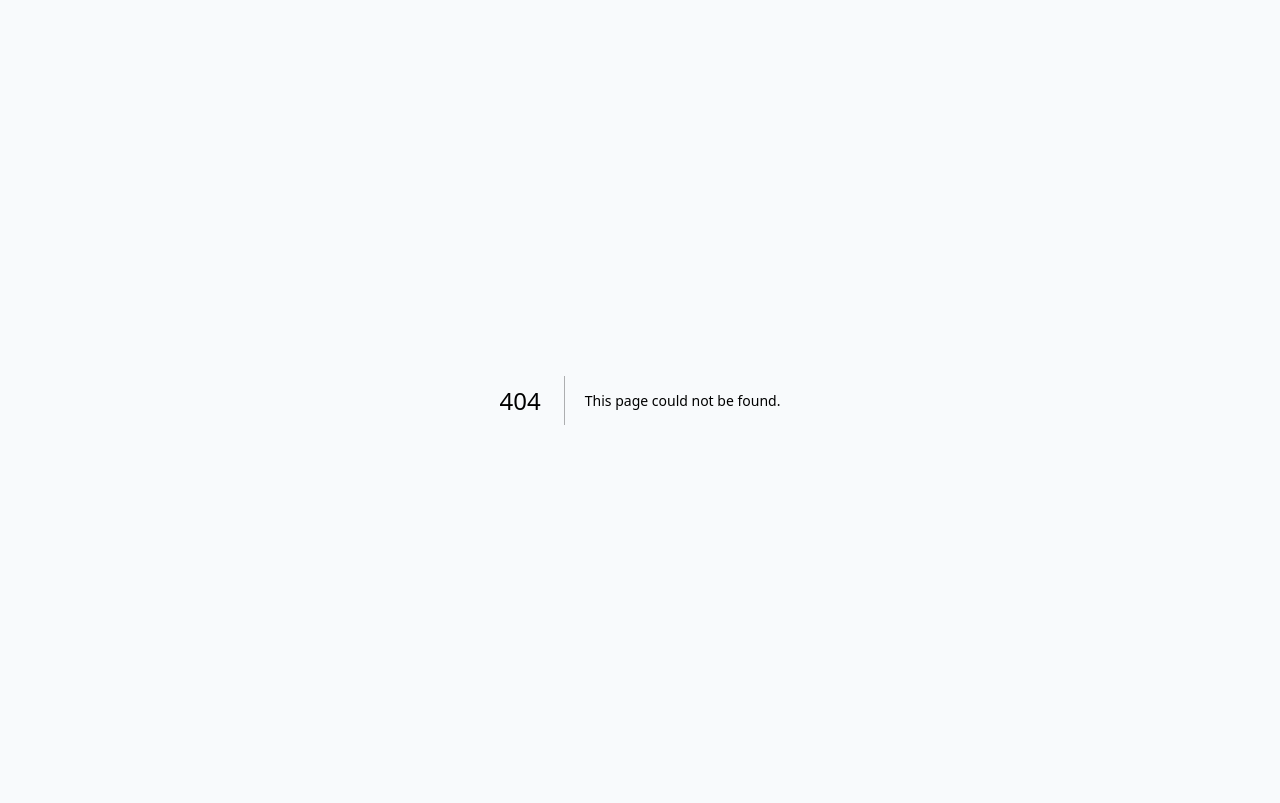
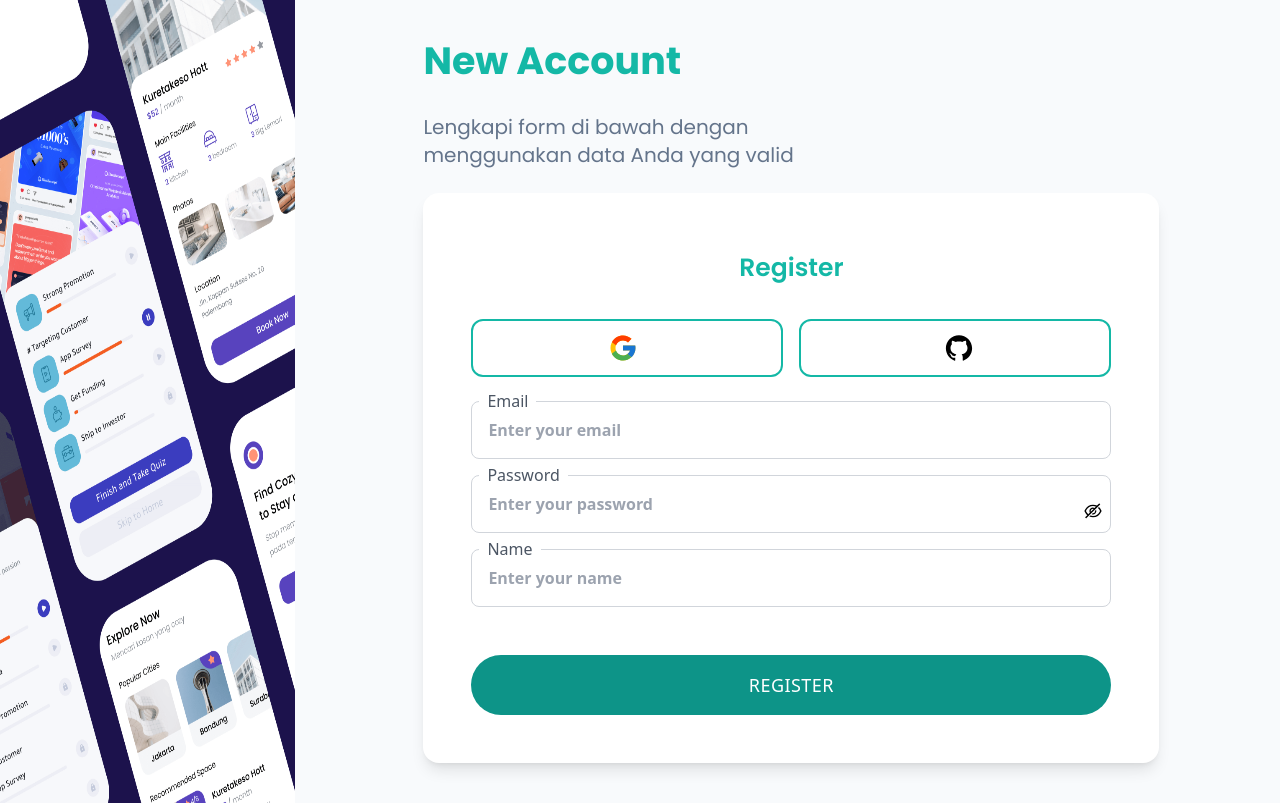
Before and after one commit to Meyzan16/elearning-ts-client, a Next.js app: page /register in a window 1280 px wide. Before the commit this address had no page. Built offline with nearby package versions, Linux system fonts and the light colour scheme.

Commit message:
changer page register and login

```diff
--- a/app/homepage/Header.tsx
+++ b/app/homepage/Header.tsx
@@ -3,19 +3,16 @@ import Link from "next/link";
 import React, { FC, useContext, useState } from "react";
 import NavItems from "../../components/UI/NavItems/NavItems";
 import { HiOutlineMenuAlt3, HiOutlineUserCircle } from "react-icons/hi";
-import CustomModal from "../../components/Modal/CustomModal";
+import ModalLogin from "../../components/Modal/CustomModalLogin";
 import Login from  "../../components/Auth/Login";
-import Register from "../../components/Auth/Register";
 
 import { GlobalContext } from "@/context";
 
 type Props = {
   activeItem: number;
-  route: string;
-  setRoute: (route: string) => void;
 };
 
-const Header: FC<Props> = ({ activeItem, route,  setRoute }) => {
+const Header: FC<Props> = ({ activeItem }) => {
   const [active, setActive] = useState(false);
   const [openSidebar, setOpenSidebar] = useState(false);
   const {
@@ -80,9 +77,9 @@ const Header: FC<Props> = ({ activeItem, route,  setRoute }) => {
             </div>
 
             <div className="hidden xl:flex  items-center gap-4">
-              <div onClick={() =>  setComponentAuth({showModal:true , route:"Register"})} className="cursor-pointer text-white rounded-full py-2 px-6 text-center bg-slate-500  hover:bg-primary hover:transition duration-200 ease-in font-Poppins font-[600]">
+              <Link href="/register" className="cursor-pointer text-white rounded-full py-2 px-6 text-center bg-slate-500  hover:bg-primary hover:transition duration-200 ease-in font-Poppins font-[600]">
                 Sign Up
-              </div>
+              </Link>
               <div onClick={() =>  setComponentAuth({showModal:true , route:"Login"})} className="cursor-pointer text-white rounded-full py-2 px-6 text-center bg-slate-500  hover:bg-primary hover:transition duration-200 ease-in font-Poppins  font-[600]">
                 Sign In
               </div>
@@ -119,7 +116,7 @@ const Header: FC<Props> = ({ activeItem, route,  setRoute }) => {
             <>
             {
               componentAuth.showModal && (
-                <CustomModal
+                <ModalLogin
                 open={componentAuth.showModal}
                 setOpen={componentAuth.showModal}
                 setRoute={componentAuth.route}
@@ -132,25 +129,6 @@ const Header: FC<Props> = ({ activeItem, route,  setRoute }) => {
           )
       }
 
-      {
-        componentAuth.route === "Register" && (
-          <>
-          {
-            componentAuth.showModal && (
-              <CustomModal
-              open={componentAuth.showModal}
-              setOpen={componentAuth.showModal}
-              setRoute={componentAuth.route}
-              activeItem={activeItem}
-              component={Register}
-              />
-              )
-          }
-        </>
-        )
-      }
-
-
     </div>
   );
 };
--- a/app/page.tsx
+++ b/app/page.tsx
@@ -88,7 +88,7 @@ const Page: FC<Props> = (props) => {
             keywords="Programming, Mern , Redux , Machine Learning"
           />
           <BannerPromo />
-          <Header open={open} setOpen={setOpen} activeItem={activeItem} setRoute={setRoute} route={route} />
+          <Header activeItem={activeItem}  />
           <Hero />
           <Corporate />
           <KategoriKelas />
--- /dev/null
+++ b/app/register/page.tsx
@@ -0,0 +1,114 @@
+"use client";
+
+import React, { FC, useContext, useState } from "react";
+import { useFormik } from "formik";
+import * as Yup from "yup";
+import { AiFillGithub } from "react-icons/ai";
+import { FcGoogle } from "react-icons/fc";
+import { RegisterFormControls } from "@/utils";
+import InputComponent from "@/components/FormElements/InputComponent";
+import { GlobalContext } from "@/context";
+
+type Interface = {
+  name: string;
+  email: string;
+  password: string;
+  [key: string]: any;
+};
+
+const schema = Yup.object().shape({
+  name: Yup.string().required("Please enter your name"),
+  email: Yup.string()
+    .email("Invalid email!")
+    .required("Please enter your email"),
+  password: Yup.string().required("Please enter your password").min(6),
+});
+
+const Register = () => {
+  const { setComponentAuth } = useContext(GlobalContext)!;
+
+  const formik = useFormik<Interface>({
+    initialValues: { name: "", email: "", password: "" },
+    validationSchema: schema,
+    onSubmit: async ({ name, email, password }) => {
+      console.log({ name, email, password });
+    },
+  });
+
+  const { errors, touched, values, handleChange, handleSubmit } = formik;
+
+  return (
+    <section className="flex gap-24">
+      <div className="lg:block hidden w-1/4">
+        <img
+          src={"/assets/banner_register.png"}
+          alt="Banner"
+          className="w-full h-full "
+        />
+      </div>
+
+      <div className="w-3/4 mx-auto  lg:mx-0 lg:justify-start p-4 overflow-y-auto">
+        <div className=" max-w-screen-md px-4 mb-6">
+          <div className="my-4">
+            <div className="font-Poppins text-[38px] font-bold text-primary">
+              New Account
+            </div>
+            <div className="my-6 font-Poppins text-left text-xl text-slate-500">
+              Lengkapi form di bawah dengan
+              <span className="block">menggunakan data Anda yang valid</span>
+            </div>
+          </div>
+
+          <div className="bg-white shadow-lg rounded-2xl">
+            <div className="p-6 sm:p-12">
+              <div className="w-full">
+                <h1 className="title">Register</h1>
+
+                <div className="my-6 flex justify-center  items-center gap-4">
+                  <div className="w-full py-3 flex justify-center items-center border-2 border-primary rounded-xl hover:bg-primary hover:text-white cursor-pointer">
+                    <FcGoogle size={30} className="cursor-pointer mr-2" />
+                  </div>
+                  <div className="w-full py-3 flex justify-center items-center border-2 border-primary rounded-xl  hover:bg-primary hover:text-white cursor-pointer">
+                    <AiFillGithub
+                      size={30}
+                      className="cursor-pointer text-black ml-2"
+                    />
+                  </div>
+                </div>
+
+                <form onSubmit={handleSubmit}>
+                  {RegisterFormControls.map((item, index) =>
+                    item.componentType === "input" ? (
+                      <InputComponent
+                        key={index}
+                        id={item.id}
+                        label={item.label}
+                        placeholder={item.placeholder}
+                        type={item.type}
+                        value={values[item.id]}
+                        onChange={handleChange}
+                        errors={touched[item.id] && errors[item.id]}
+                        touched={touched[item.id]}
+                      />
+                    ) : null
+                  )}
+
+                  <div className="w-full mt-8">
+                    <input
+                      type="submit"
+                      value="Register"
+                      className="inline-flex w-full items-center justify-center bg-teal-600 px-6 py-4 text-lg mt-4
+                      text-white translate-all duration-200 ease-in-out focus:shadow font-medium uppercase tracking-wide rounded-full "
+                    />
+                  </div>
+                </form>
+              </div>
+            </div>
+          </div>
+        </div>
+      </div>
+    </section>
+  );
+};
+
+export default Register;
--- a/components/Auth/Login.tsx
+++ b/components/Auth/Login.tsx
@@ -8,10 +8,6 @@ import { FcGoogle } from "react-icons/fc";
 import { loginFormControls } from "@/utils";
 import InputComponent from "../FormElements/InputComponent";
 import { GlobalContext } from "@/context";
-
-type Props = {
-  setRoute: (route: string) => void;
-};
 
 type Interface = {
   email: string;
@@ -26,10 +22,8 @@ const schema = Yup.object().shape({
   password: Yup.string().required("Please enter your password").min(6),
 });
 
-const Login: FC<Props> = ({ setRoute }) => {
-  const {
-    setComponentAuth,
-  } = useContext(GlobalContext)!;
+const Login = () => {
+  const { setComponentAuth } = useContext(GlobalContext)!;
 
   const formik = useFormik<Interface>({
     initialValues: { email: "", password: "" },
@@ -42,7 +36,17 @@ const Login: FC<Props> = ({ setRoute }) => {
   const { errors, touched, values, handleChange, handleSubmit } = formik;
 
   return (
-    <div className="w-full">
+    <div className="w-full ">
+      <div className="flex">
+        <div className="lg:block hidden w-1/2 ">
+          <img
+            src={"/assets/banner_login.png"}
+            alt="Banner"
+            className="w-full h-full object-cover rounded-l-[40px]"
+          />
+        </div>
+
+        <div className="lg:w-1/2 w-full px-12 py-12 mx-auto lg:mx-0 ">
           <h1 className="title">Login</h1>
 
           <div className="my-6 flex justify-center  items-center gap-4">
@@ -50,7 +54,10 @@ const Login: FC<Props> = ({ setRoute }) => {
               <FcGoogle size={30} className="cursor-pointer mr-2" />
             </div>
             <div className="w-full py-3 flex justify-center items-center border-2 border-primary rounded-xl  hover:bg-primary hover:text-white cursor-pointer">
-          <AiFillGithub size={30} className="cursor-pointer text-black ml-2" />
+              <AiFillGithub
+                size={30}
+                className="cursor-pointer text-black ml-2"
+              />
             </div>
           </div>
 
@@ -75,23 +82,20 @@ const Login: FC<Props> = ({ setRoute }) => {
               <input
                 type="submit"
                 value="Login"
-            className="disabled:opacity-50 inline-flex w-full items-center justify-center bg-teal-600 px-6 py-4 text-lg mt-4
+                className="inline-flex w-full items-center justify-center bg-teal-600 px-6 py-4 text-lg mt-4
                               text-white translate-all duration-200 ease-in-out focus:shadow font-medium uppercase tracking-wide rounded-full "
-                      disabled={Object.keys(errors).length > 0}
+                // disabled={Object.keys(errors).length > 0}
               />
             </div>
 
             <div className="text-center pt-6  font-Poppins text-lg text-black">
               Not have your account ?{" "}
-          <span
-            className="text-primary pl-1 cursor-pointer"
-            onClick={() =>  setComponentAuth({showModal:true , route:"Register"})}
-          >
-            Register
-          </span>
+              <span className="text-primary pl-1 cursor-pointer">Register</span>
+            </div>
+          </form>
         </div>
 
-      </form>
+      </div>
     </div>
   );
 };
--- a/components/Auth/Register.tsx
+++ /dev/null
@@ -1,102 +0,0 @@
-"use client";
-
-import React, { FC, useContext, useState } from "react";
-import { useFormik } from "formik";
-import * as Yup from "yup";
-import { AiFillGithub } from "react-icons/ai";
-import { FcGoogle } from "react-icons/fc";
-import { RegisterFormControls } from "@/utils";
-import InputComponent from "../FormElements/InputComponent";
-import { GlobalContext } from "@/context";
-
-type Props = {
-  setRoute: (route: string) => void;
-};
-
-type Interface = {
-  name: string;
-  email: string;
-  password: string;
-  [key: string]: any;
-};
-
-const schema = Yup.object().shape({
-  name: Yup.string().required("Please enter your name"),
-  email: Yup.string()
-    .email("Invalid email!")
-    .required("Please enter your email"),
-  password: Yup.string().required("Please enter your password").min(6),
-});
-
-const Register: FC<Props> = ({ setRoute }) => {
-  const {
-    setComponentAuth,
-  } = useContext(GlobalContext)!;
-
-  const formik = useFormik<Interface>({
-    initialValues: { name: "", email: "", password: "" },
-    validationSchema: schema,
-    onSubmit: async ({ name, email, password }) => {
-      console.log({ name, email, password });
-    },
-  });
-
-  const { errors, touched, values, handleChange, handleSubmit } = formik;
-
-  return (
-    <div className="w-full">
-      <h1 className="title">Register</h1>
-
-      <div className="my-6 flex justify-center  items-center gap-4">
-        <div className="w-full py-3 flex justify-center items-center border-2 border-primary rounded-xl hover:bg-primary hover:text-white cursor-pointer">
-          <FcGoogle size={30} className="cursor-pointer mr-2" />
-        </div>
-        <div className="w-full py-3 flex justify-center items-center border-2 border-primary rounded-xl  hover:bg-primary hover:text-white cursor-pointer">
-          <AiFillGithub size={30} className="cursor-pointer text-black ml-2" />
-        </div>
-      </div>
-
-      <form onSubmit={handleSubmit}>
-        {RegisterFormControls.map((item, index) =>
-          item.componentType === "input" ? (
-            <InputComponent
-              key={index}
-              id={item.id}
-              label={item.label}
-              placeholder={item.placeholder}
-              type={item.type}
-              value={values[item.id]}
-              onChange={handleChange}
-              errors={errors[item.id]}
-              touched={touched[item.id]}
-            />
-          ) : null
-        )}
-
-        <div className="w-full mt-5">
-          <input
-            type="submit"
-            value="Register"
-            className="inline-flex w-full items-center justify-center bg-teal-600 px-6 py-4 text-lg mt-4
-                      text-white translate-all duration-200 ease-in-out focus:shadow font-medium uppercase tracking-wide rounded-full "
-
-          />
-        </div>
-
-        <div className="text-center pt-6  font-Poppins text-lg text-black">
-          Already your account ?{" "}
-          <span
-            className="text-primary pl-1 cursor-pointer"
-            onClick={() =>  setComponentAuth({showModal:true , route:"Login"})}
-          >
-            Login
-          </span>
-        </div>
-
-
-      </form>
-    </div>
-  );
-};
-
-export default Register;
--- a/components/FormElements/InputComponent/index.tsx
+++ b/components/FormElements/InputComponent/index.tsx
@@ -28,6 +28,7 @@ const InputComponent: FC<Interface> = ({
 
   return (
     <>
+      <div className=" my-4">
         <div className="relative">
           <p className="pt-0 pr-2 pb-0 pl-2 absolute -mt-3 mr-0 mb-0 ml-2 font-medium text-gray-600 bg-white ">
             {label}
@@ -43,10 +44,11 @@ const InputComponent: FC<Interface> = ({
             onChange={onChange}
             className={`${errors && touched && "border-red-500"}
                       border text-black
+                      font-poppins text-md font-semibold
                       placeholder-gray-400
                       focus:outline-none
-                  focus:border-black w-full
-                  px-4 py-4 mb-2 mt-3
+                      focus:border-primary w-full
+                      px-4 py-4 my-0 mt-0
                       text-base block bg-white
                       border-gray-300 rounded-lg `}
           />
@@ -66,6 +68,7 @@ const InputComponent: FC<Interface> = ({
               />
             ))}
         </div>
+      </div>
       {errors && touched && (
         <span
           className="text-red-500 pt-2 block font-Poppins text-base"
--- a/components/Modal/CustomModal.tsx
+++ b/components/Modal/CustomModalLogin.tsx
@@ -10,7 +10,7 @@ type Props = {
     setRoute?:(route: string) => void;
 }
 
-const CustomModal: FC<Props> = ({open,setOpen,setRoute, component:Component}) => {
+const ModalLogin: FC<Props> = ({open,setOpen,setRoute, component:Component}) => {
   const {
     setComponentAuth,
   } = useContext(GlobalContext)!;
@@ -22,11 +22,11 @@ const CustomModal: FC<Props> = ({open,setOpen,setRoute, component:Component}) =>
         aria-labelledby="modal-modal-title"
         aria-describedby="modal-modal-description"
     >
-        <Box className="py-12 absolute top-[50%] left-[50%] -translate-x-1/2 -translate-y-1/2 w-[500px] bg-white rounded-xl shadow px-8 outline-none">
+        <Box className="absolute top-[50%] left-[50%] -translate-x-1/2 -translate-y-1/2 w-[700px] lg:w-[1000px] bg-white  shadow rounded-[40px] outline-none">
             <Component setOpen={setOpen} setRoute={setRoute} />
         </Box>
     </Modal>
   )
 }
 
-export default CustomModal;
+export default ModalLogin;
--- a/utils/index.tsx
+++ b/utils/index.tsx
@@ -25,24 +25,24 @@ export const loginFormControls: Props[] = [
 
 export const RegisterFormControls: Props[] = [
     {
-        id: 'name',
-        type: 'text',
-        placeholder: 'Enter your name',
-        label: 'Name',
-        componentType: 'input',
-    },
-    {
         id: 'email',
         type: 'email',
         placeholder: 'Enter your email',
         label: 'Email',
-        componentType: 'input',
+        componentType: 'input'
     },
     {
         id: 'password',
         type: 'password',
         placeholder: 'Enter your password',
         label: 'Password',
-        componentType: 'input',
+        componentType: 'input'
+    },
+    {
+        id: 'name',
+        type: 'text',
+        placeholder: 'Enter your name',
+        label: 'Name',
+        componentType: 'input'
     },
 ];
```
Also changed, not shown: public/assets/banner_login.png (added), public/assets/banner_register.png (added). Lines whose indentation alone changed are shown as unchanged.
